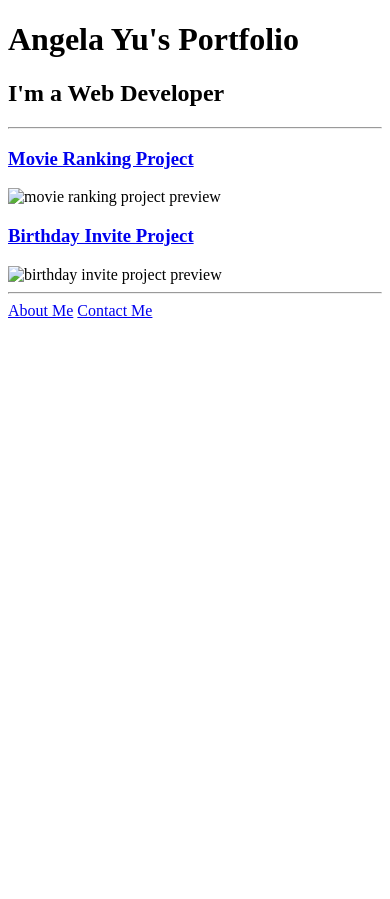
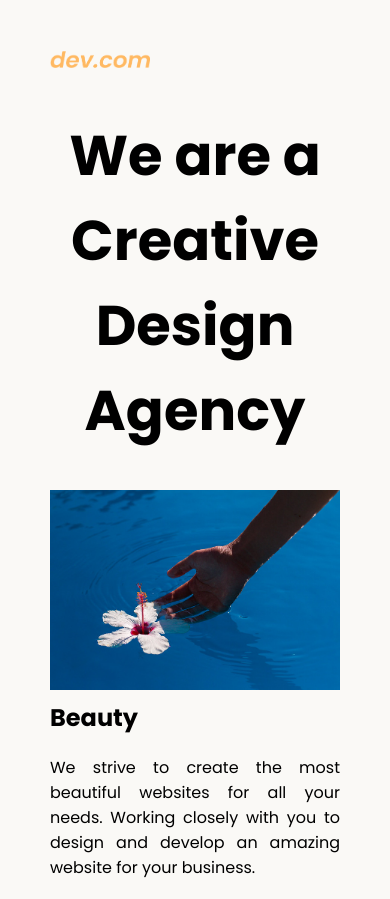
Before and after one commit to Ernest-Botchway/html-portfolio, a plain HTML site: page solution.html in a window 390 px wide. Shown: the top 899 px of the page. Before the commit the page ends 844 px from the top, so only its background shows below. Drawn offline with Linux system fonts and the light colour scheme.

Commit message:
Add files via upload

```diff
--- /dev/null
+++ b/solution.css
@@ -0,0 +1,67 @@
+body {
+  font-family: "Poppins", sans-serif;
+  margin: 50px 50px 0 50px;
+  background-color: #faf9f6;
+  display: flex;
+  flex-direction: column;
+  min-height: 95vh;
+}
+.main {
+  flex: 1;
+}
+
+h1 {
+  font-size: 5rem;
+}
+
+footer {
+  text-align: right;
+  color: midnightblue;
+}
+
+.tile-image {
+  height: 200px;
+  float: left;
+  margin-right: 50px;
+}
+
+.card {
+  width: 45%;
+}
+
+.left {
+  float: left;
+}
+
+.right {
+  float: right;
+}
+
+.Creative {
+  color: midnightblue;
+}
+
+@media (max-width: 680px) {
+  .logo {
+    width: 100px;
+  }
+
+  h1 {
+    font-size: 3.5rem;
+    text-align: center;
+  }
+
+  .card {
+    width: 100%;
+    display: block;
+    margin-bottom: 30px;
+    text-align: justify;
+  }
+
+  .card img {
+    margin-bottom: 10px;
+    width: 100%;
+    display: inline;
+    object-fit: cover;
+  }
+}
--- a/solution.html
+++ b/solution.html
@@ -3,20 +3,36 @@
 
 <head>
   <meta charset="UTF-8">
-  <title>Angela's Portfolio</title>
+  <meta name="viewport" content="width=device-width, initial-scale=1.0">
+  <title>Agency</title>
+  <link rel="stylesheet" href="./solution.css">
+  <link rel="preconnect" href="https://fonts.googleapis.com">
+  <link rel="preconnect" href="https://fonts.gstatic.com" crossorigin>
+  <link href="https://fonts.googleapis.com/css2?family=Poppins:wght@400;700&display=swap" rel="stylesheet">
 </head>
 
 <body>
-  <h1>Angela Yu's Portfolio</h1>
-  <h2>I'm a Web Developer</h2>
-  <hr />
-  <h3><a href="./public/movie-ranking.html">Movie Ranking Project</a></h3>
-  <img src="./assets/images/movie-ranking.png" height="200" alt="movie ranking project preview"/>
-  <h3><a href="./public/birthday-invite.html">Birthday Invite Project</a></h3>
-  <img src="./assets/images/birthday-invite.png" height="200" alt="birthday invite project preview"/>
-  <hr />
-  <a href="./public/about.html">About Me</a>
-  <a href="./public/contact.html">Contact Me</a>
+  <div class="main">
+    <img class="logo" src="./assets/images/logo.png" alt="logo">
+    <h1>We are a <span class="creative">Creative</span> <br />Design Agency</h1>
+    <div class="left card"><img class="tile-image" src="./assets/images/beautiful.jpg" alt="hand and flower in water">
+      <h2 class="card-title">Beauty</h2>
+      <p class="card-text">We strive to create the most beautiful websites for all your needs. Working closely with you
+        to
+        design and
+        develop an amazing website for your business.</p>
+    </div>
+
+    <div class="right card"><img class="tile-image" src="./assets/images/construction.jpg" alt="metal structure">
+      <h2 class="card-title">Construction</h2>
+      <p>Built by our team of professional developers, we ensure the most rigourous and modern websites. Built from
+        scratch using HTML and CSS. Only the best for you.</p>
+    </div>
+
+  </div>
+  <footer>
+    <p>Create. Develop. Design.</p>
+  </footer>
 </body>
 
 </html>
--- /dev/null
+++ b/style.css
@@ -0,0 +1,74 @@
+body {
+  font-family: "Poppins", sans-serif;
+  margin: 50px 50px 0 50px;
+  background-color: #faf9f6;
+  display: flex;
+  flex-direction: column;
+  min-height: 95vh;
+}
+.main {
+  flex: 1;
+}
+
+h1 {
+  font-size: 5rem;
+}
+
+footer {
+  text-align: right;
+  color: midnightblue;
+
+}
+
+.tile-image {
+   height: 200px;
+  float: left;
+  margin-right: 50px;
+}
+
+.card {
+  width: 45%;
+}
+
+.left {
+  float: left;
+}
+
+.right  {
+  float: right;
+}
+
+.creative {
+  color: midnightblue;
+}
+
+@media (max-width:680px) {
+  .logo {
+    width: 100px;
+    background-color: yellow;
+
+  }
+
+
+
+ h1 {
+    font-size: 3.5rem;
+    text-align: center;
+  }
+
+.card {
+  width: 100%;
+  display: block;
+  margin-bottom: 30px;
+  text-align: justify;
+}
+
+.card img {
+    margin-bottom: 10px;
+    width: 100%;
+    display: inline;
+    object-fit: cover;
+  }
+
+
+}
```
Also changed, not shown: index.html (+23 -25 lines), assets/BASS.jpg (added), assets/Music..png (added), assets/PianoCarnival-FrontCanvasWallArt-Transparent_700x700_crop_top.jpg (added), assets/Screenshot 2025-06-05 015125.png (added), assets/images/beautiful.jpg (added), assets/images/construction.jpg (added), assets/images/logo.png (added).
